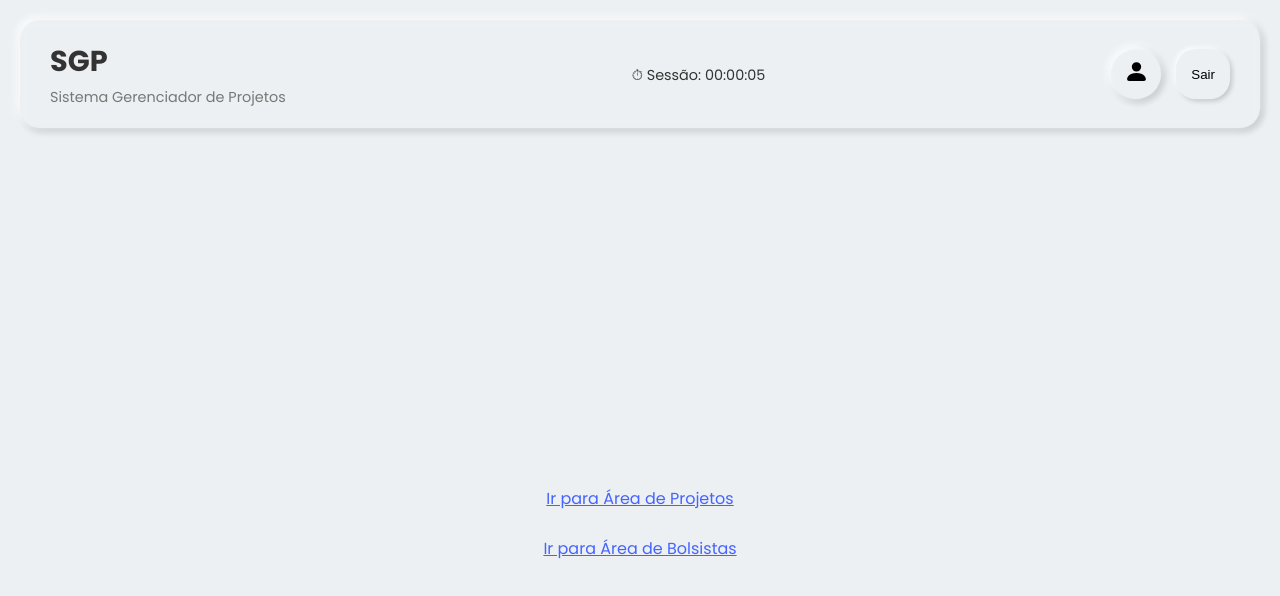
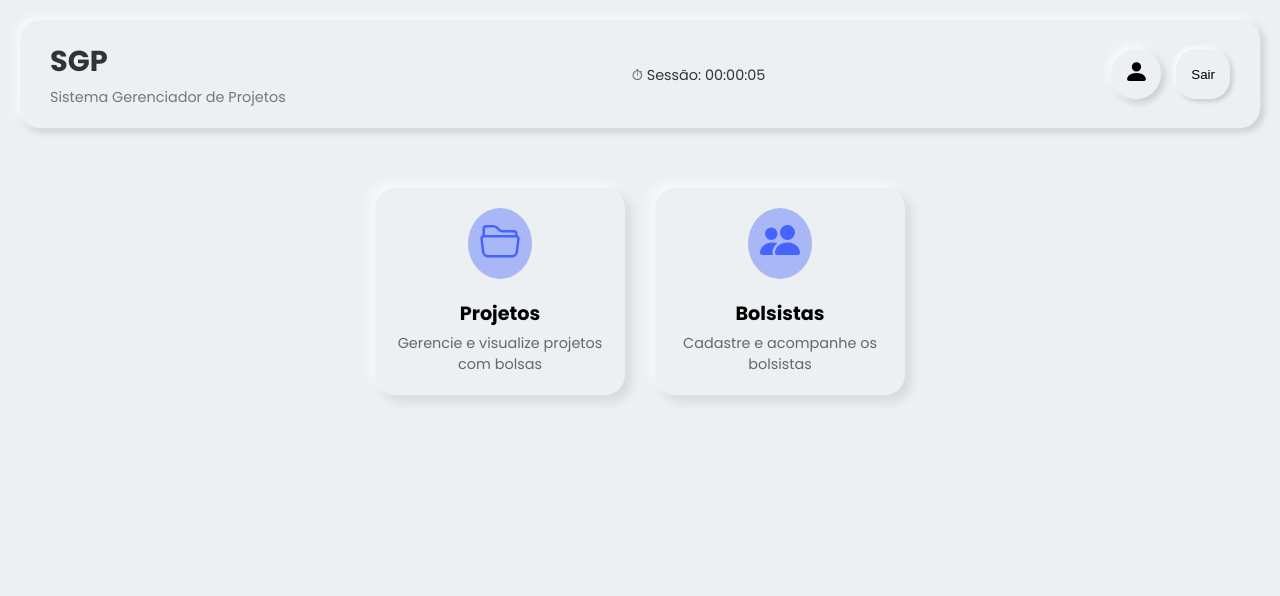
Before and after one commit to salomao-marcioliver/SGP--Frontend, a React (Vite) app: page / in a window 1280 px wide. Shown: the top 596 px of the page. Built offline with nearby package versions, Linux system fonts and the light colour scheme; sample sign-in values are in the browser's storage.

Commit message:
Home page updated

```diff
--- /dev/null
+++ b/src/components/cardmenu/cardmenu.jsx
@@ -0,0 +1,18 @@
+import React from "react";
+import { Link } from "react-router-dom";
+import "./styles.css"
+
+
+export default function CardMenu(
+    { to, icon: Icon, title, description }
+) {
+  return (
+    <Link to={to} className="card-link">
+      <div className="card-icon">
+        <Icon size={40} />
+      </div>
+      <h3 className="card-title">{title}</h3>
+      <p className="card-description">{description}</p>
+    </Link>
+  );
+}
--- /dev/null
+++ b/src/components/cardmenu/styles.css
@@ -0,0 +1,37 @@
+.card-link {
+  background-color: var(--bg-color);
+  border-radius: 20px;
+  width: 250px;
+  padding: 20px;
+  text-align: center;
+  text-decoration: none;
+  color: var(--text-color);
+  box-shadow:
+    -6px -6px 12px rgba(255, 255, 255, 0.6),
+    6px 6px 12px rgba(0, 0, 0, 0.1),
+    inset 1px 1px 2px rgba(255, 255, 255, 0.1);
+  transition: transform 0.2s ease;
+}
+
+.card-link:hover {
+  transform: scale(1.03);
+}
+
+.card-icon {
+  background-color: var(--color-primary-light);
+  color: var(--color-primary);
+  border-radius: 50%;
+  padding: 12px;
+  margin-bottom: 10px;
+  display: inline-block;
+}
+
+.card-title {
+  margin: 10px 0 5px;
+  font-size: 1.2rem;
+}
+
+.card-description {
+  font-size: 0.9rem;
+  color: #666;
+}
--- a/src/components/header.jsx
+++ b/src/components/header/header.jsx
@@ -3,7 +3,7 @@ import { useEffect, useState } from "react";
 import { useContext } from "react";
 import "./styles.css"
 import { BsBell, BsFillPersonFill } from "react-icons/bs";
-import { AuthContext } from "../contexts/auth";
+import { AuthContext } from "../../contexts/auth";
 
 export default function HeaderCustom(){
 
--- a/src/pages/Home/index.jsx
+++ b/src/pages/Home/index.jsx
@@ -1,7 +1,11 @@
 import { useContext } from "react";
 import { Link } from "react-router-dom";
 import { AuthContext } from "../../contexts/auth";
-import HeaderCustom from "../../components/header";
+import HeaderCustom from "../../components/header/header";
+import CardMenu from "../../components/cardmenu/cardmenu";
+import { BsPeopleFill, BsFolder2Open, BsArrowBarRight } from "react-icons/bs";
+
+import "./styles.css"
 
 function Home() {
 
@@ -16,13 +20,20 @@ function Home() {
 
       <HeaderCustom/>
 
-      <div className="container">
+      <div className="card-container">
+        <CardMenu
+          to="/projetos"
+          icon={BsFolder2Open}
+          title="Projetos"
+          description="Gerencie e visualize projetos com bolsas"
+        />
 
-        <Link to='/projetos'>Ir para Área de Projetos</Link>
-        <br />
-        <Link to='/bolsistas'>Ir para Área de Bolsistas</Link>
-        <br />
-        <br />
+        <CardMenu
+          to="/bolsistas"
+          icon={BsPeopleFill}
+          title="Bolsistas"
+          description="Cadastre e acompanhe os bolsistas"
+        />
 
       </div>
     </div>
--- a/src/pages/Home/styles.css
+++ b/src/pages/Home/styles.css
@@ -6,3 +6,12 @@
     min-height: 100vh;
     padding: 2rem;
 }
+
+.card-container {
+  display: flex;
+  justify-content: center;
+  align-items: center;
+  gap: 30px;
+  flex-wrap: wrap;
+  padding: 40px;
+}
```
Also changed, not shown: src/components/header/styles.css (line endings or trailing spaces).
